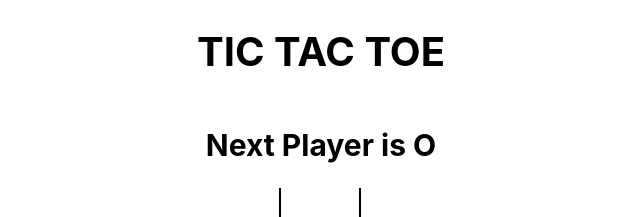
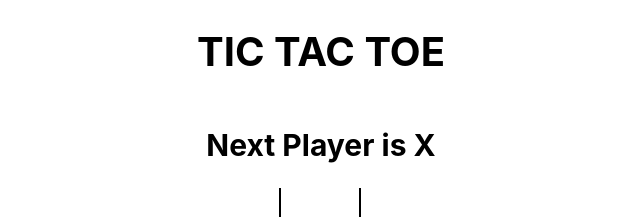
Before and after one commit to aamnasuhail/tictactoe, a React (Create React App) app: page / in a window 1280 px wide. Shown: the top 217 px of the page, without its empty margins (319-959 px from the left). Built offline with nearby package versions, Linux system fonts and the light colour scheme.

Commit message:
Adding Game History

```diff
--- a/src/App.js
+++ b/src/App.js
@@ -4,32 +4,46 @@
 import { calculateWinner } from "./components/helpers";
 
 function App() {
-  const [square, setSquare] = useState(Array(9).fill(null));
-  console.log(square);
-  const [isXNext, setIsNext] = useState(false);
-  const winner = calculateWinner(square);
+  const [history, setHistory] = useState([
+    {
+      board: Array(9).fill(null),
+      isXNext: true,
+    },
+  ]);
+
+  const [currentMove, setCurrentMove] = useState(0);
+
+  const current = history[currentMove];
+
+  const winner = calculateWinner(current.board);
+
   const message = winner
     ? `Winner is ${winner}`
-    : `Next Player is ${isXNext ? "X" : "O"}`;
+    : `Next Player is ${current.isXNext ? "X" : "O"}`;
 
   const handleSquareClick = (clickedPosition) => {
-    if (square[clickedPosition] || winner) return;
+    if (current.board[clickedPosition] || winner) return;
 
-    setSquare((currSquare) => {
-      return currSquare.map((squareValue, position) => {
+    setHistory((prev) => {
+      const last = prev[prev.length - 1];
+
+      const newBoard = last.board.map((squareValue, position) => {
         if (clickedPosition === position) {
-          return isXNext ? "X" : "O";
+          return last.isXNext ? "X" : "O";
         }
         return squareValue;
       });
+
+      return prev.concat({ board: newBoard, isXNext: !last.isXNext });
     });
-    setIsNext((prevVal) => !prevVal);
+
+    setCurrentMove((prev) => prev + 1);
   };
   return (
     <div className="app">
       <h1>TIC TAC TOE</h1>
       <h2>{message}</h2>
-      <Board square={square} handleSquareClick={handleSquareClick} />
+      <Board board={current.board} handleSquareClick={handleSquareClick} />
     </div>
   );
 }
--- a/src/components/Board.jsx
+++ b/src/components/Board.jsx
@@ -1,10 +1,10 @@
 import Square from "./Square";
 
-const Board = ({ square, handleSquareClick }) => {
+const Board = ({ board, handleSquareClick }) => {
   const renderSquare = (position) => {
     return (
       <Square
-        value={square[position]}
+        value={board[position]}
         onClick={() => handleSquareClick(position)}
       />
     );
```
